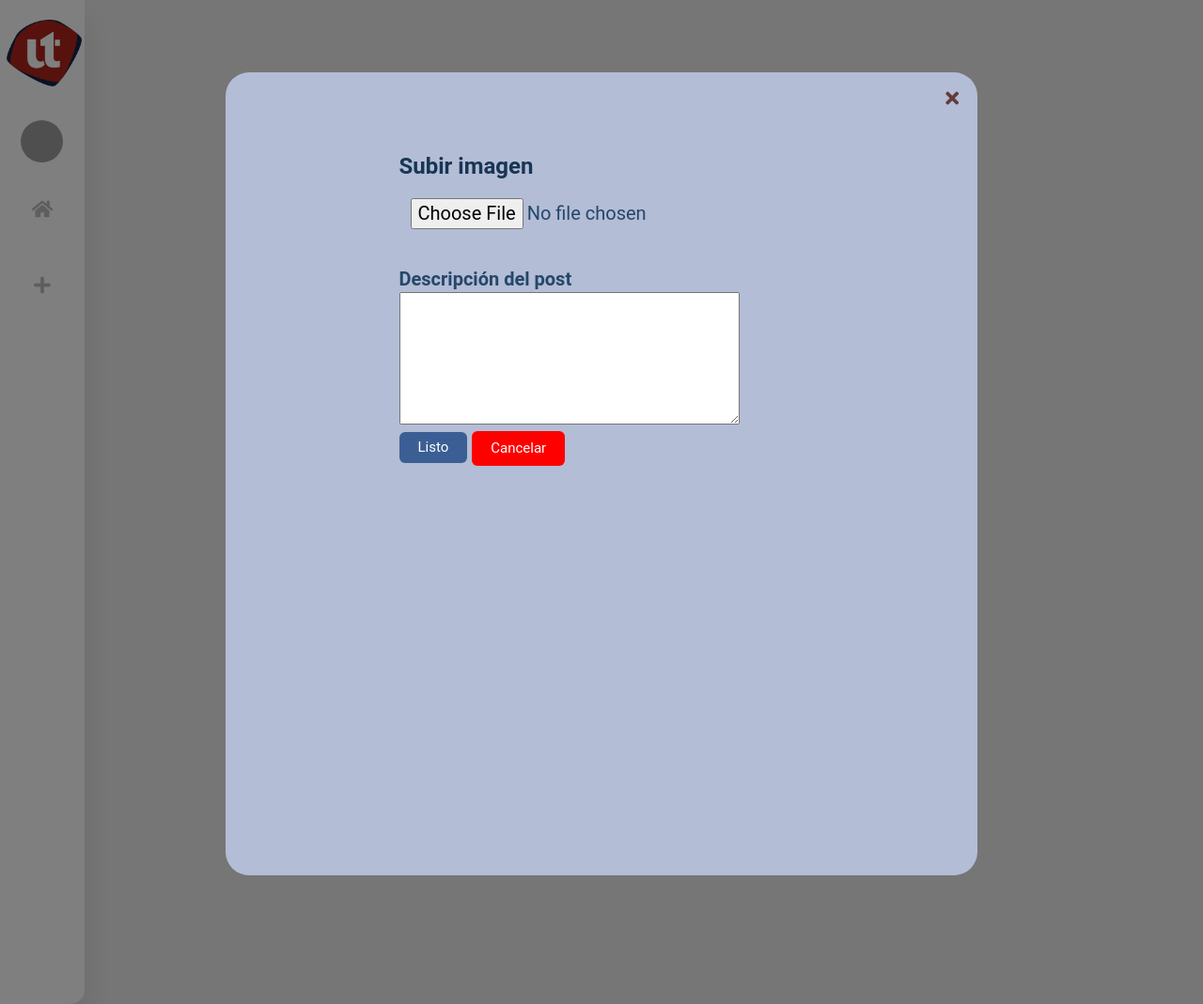
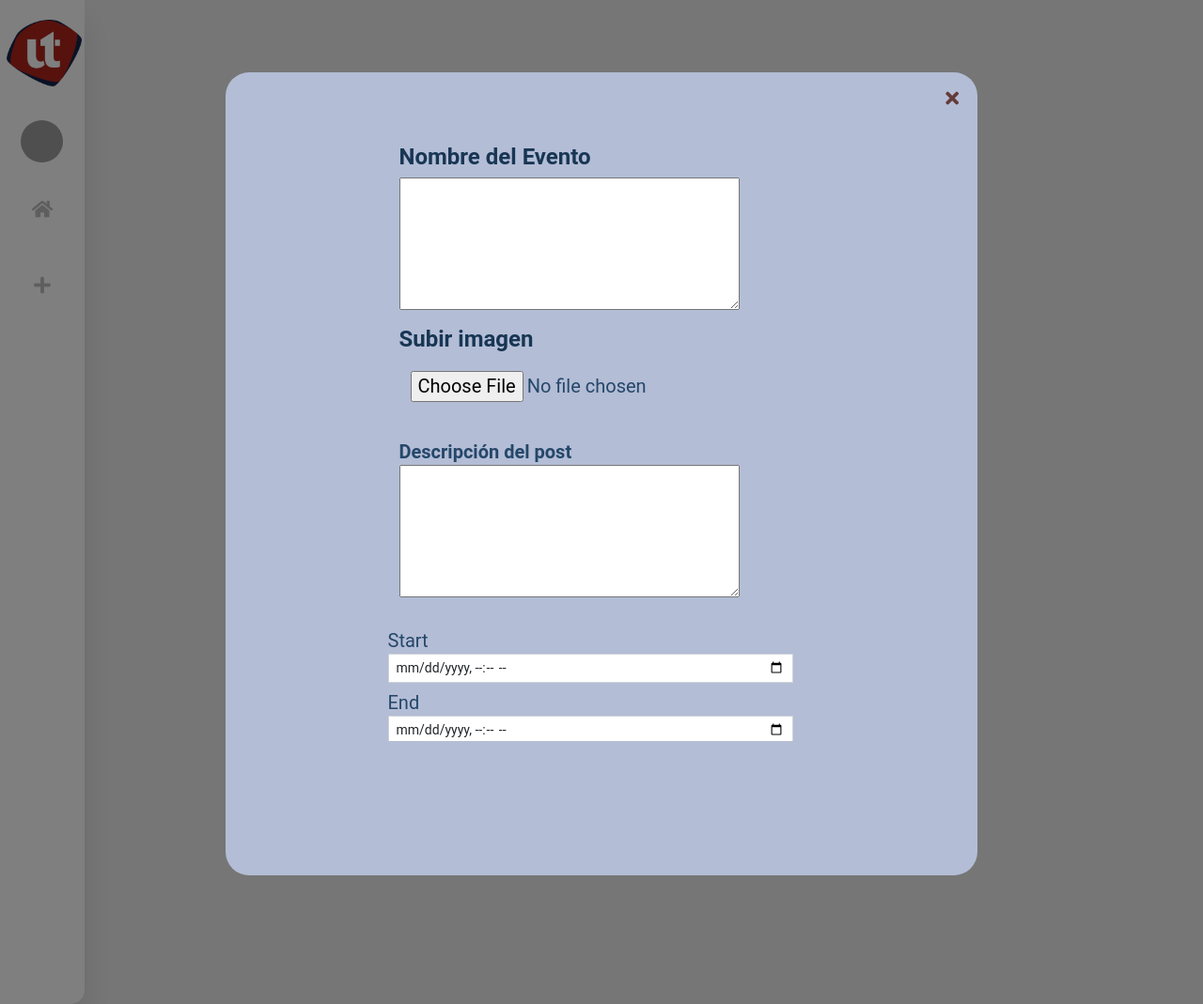
Before and after one commit to Nohegeomic/Version3-ProyectoInteractivoII, a PHP site: page /pruebaPublicacion.php in a window 1280 px wide, after a click on "Agregar Evento Angel Penudo". Shown: the whole page at 94% size. Run offline with PHP 8.4, Linux system fonts and the light colour scheme; a user stored in the database is signed in; data that the repository does not hold is empty; some libraries are stand-ins or nearby versions; grey boxes are pictures that could not be loaded.

Commit message:
Problema con desc_evento SOLUCIONAR
Cambiar Nombres TONTOS ASAP, Problemas con desc_eventos lo manda vacio

```diff
--- a/pruebaPublicacion.php
+++ b/pruebaPublicacion.php
@@ -103,7 +103,11 @@ $resultpost = mysqli_query($conn, $sqlpost);
 					    <div class="modal-body p-4 p-md-5">
 
 
-					    	<form method="post" action="insbloppost.php" class="form-container" enctype="multipart/form-data">
+					    	<form method="post" action="INTOEVENTS.php" class="form-container" enctype="multipart/form-data">
+                                <div class = "container Nombre de Evento">
+                                    <h1 class = "titulo">Nombre del Evento</h1>
+                                    <textarea name="descripcion" rows="5" cols="30"></textarea>
+                                </div>
 			                    <div class="container subir-img">
 			                        <h1 class="titulo">Subir imagen</h1>
 			                            <div class="container upload-container" >
@@ -116,9 +120,18 @@ $resultpost = mysqli_query($conn, $sqlpost);
 			                        <br>
 			                        <textarea name="descripcion" rows="5" cols="30"></textarea>
 			                        <br>
-			                        <button type="submit" name="submit" value="submit" class="btn btn-blue">Listo</button>
-			                        <input href="#" type="submit" data-dismiss="modal" aria-label="Close" value="Cancelar" class="btn-red cerrar">
+
 			                    </div>
+                                <div class="form-group mb-2">
+                                    <label for="start_datetime" class="control-label">Start</label>
+                                    <input type="datetime-local" class="form-control form-control-sm rounded-0" name="start_datetime" id="start_datetime" required>
+                                </div>
+                                <div class="form-group mb-2">
+                                    <label for="end_datetime" class="control-label">End</label>
+                                    <input type="datetime-local" class="form-control form-control-sm rounded-0" name="end_datetime" id="end_datetime" required>
+                                </div>
+                                <button type="submit" name="submit" value="submit" class="btn btn-blue">Listo</button>
+			                    <input href="#" type="submit" data-dismiss="modal" aria-label="Close" value="Cancelar" class="btn-red cerrar">
               				</form>
 
 			            </div>
```
Also changed, not shown: INTOEVENTS.php (+6 -4 lines).
